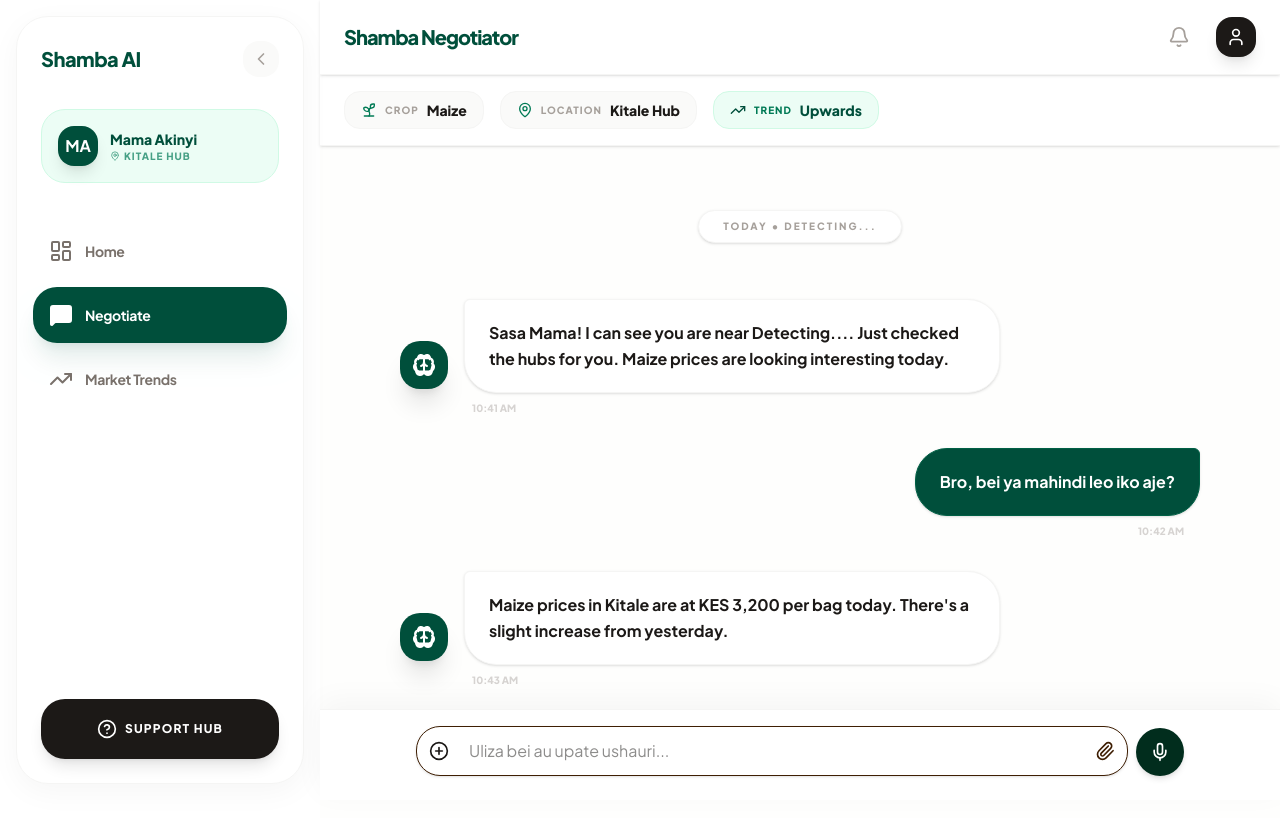
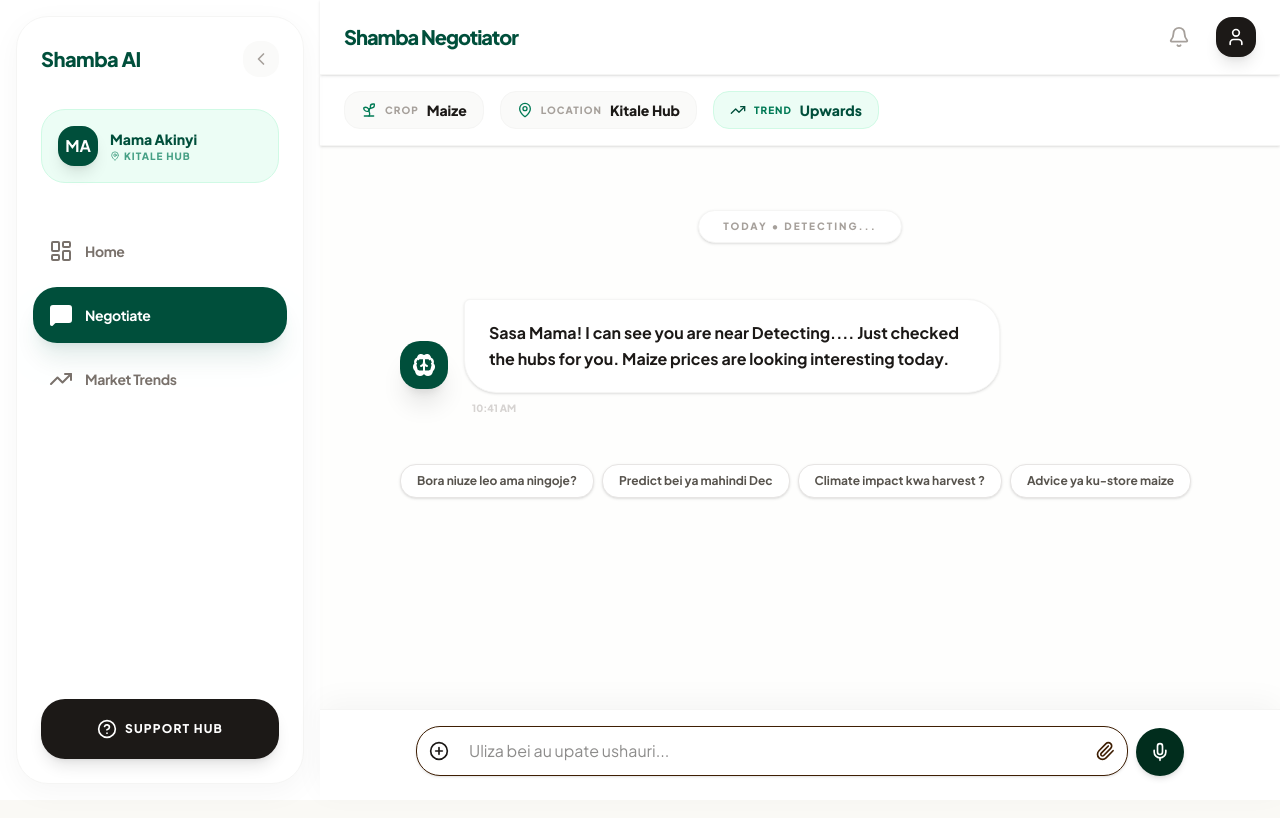
Before and after one commit to Fahad565/shamba_negotiator_ai, a Next.js app in the folder shamba-app/: page /chat in a window 1280 px wide. Shown: the top 818 px of the page. Built offline with nearby package versions, Linux system fonts and the light colour scheme; no server answers.

Commit message:
feat: added chat memory, suggestion chips, and premium README

```diff
--- a/shamba-app/app/chat/page.tsx
+++ b/shamba-app/app/chat/page.tsx
@@ -18,26 +18,43 @@ interface Message {
 export default function ChatPage() {
   const { city, latitude, longitude } = useLocation()
   const [messages, setMessages] = useState<Message[]>([
-    { role: "ai", content: `Sasa Mama! I can see you are near ${city}. Just checked the hubs for you. Maize prices are looking interesting today.`, time: "10:41 AM" },
-    { role: "user", content: "Bro, bei ya mahindi leo iko aje?", time: "10:42 AM" },
-    { role: "ai", content: "Maize prices in Kitale are at KES 3,200 per bag today. There's a slight increase from yesterday.", time: "10:43 AM" },
+    { role: "ai", content: `Sasa Mama! I can see you are near ${city || "Detecting..."}. Just checked the hubs for you. Maize prices are looking interesting today.`, time: "10:41 AM" },
   ])
   const [input, setInput] = useState("")
   const [loading, setLoading] = useState(false)
   const scrollRef = useRef<HTMLDivElement>(null)
 
+  const suggestions = [
+    "Bora niuze leo ama ningoje?",
+    "Predict bei ya mahindi Dec",
+    "Climate impact kwa harvest ?",
+    "Advice ya ku-store maize"
+  ]
+
   useEffect(() => {
-    if (scrollRef.current) {
-      scrollRef.current.scrollTop = scrollRef.current.scrollHeight
+    const saved = localStorage.getItem("shamba_chat_history")
+    if (saved) {
+      try {
+        setMessages(JSON.parse(saved))
+      } catch (e) {
+        console.error("Failed to parse history", e)
+      }
     }
+  }, [])
+
+  useEffect(() => {
+    localStorage.setItem("shamba_chat_history", JSON.stringify(messages))
   }, [messages])
 
-  const handleSend = async () => {
-    if (!input.trim() || loading) return
+  const handleSend = async (customInput?: string) => {
+    const textToSend = customInput || input
+    if (!textToSend.trim() || loading) return
+
     const now = new Date().toLocaleTimeString([], { hour: '2-digit', minute: '2-digit' })
-    const userMsg: Message = { role: "user", content: input, time: now }
+    const userMsg: Message = { role: "user", content: textToSend, time: now }
+
     setMessages(prev => [...prev, userMsg])
-    setInput("")
+    if (!customInput) setInput("")
     setLoading(true)
 
     try {
@@ -47,7 +64,7 @@ export default function ChatPage() {
         context = `Farmer is in ${city}. Weather info: ${weather.forecast}. Market insight: ${getWeatherInsight(weather)}`
       }
 
-      const response = await chatWithNegotiator([...messages, userMsg], input, context)
+      const response = await chatWithNegotiator([...messages, userMsg], textToSend, context)
 
       setMessages(prev => [...prev, {
         role: "ai",
@@ -120,6 +137,21 @@ export default function ChatPage() {
               </span>
             </div>
           ))}
+
+          {/* Suggestion Chips */}
+          {!loading && messages.length < 10 && (
+            <div className="flex flex-wrap gap-2 mt-4 animate-in fade-in slide-in-from-bottom-2 duration-700">
+              {suggestions.map((s, i) => (
+                <button
+                  key={i}
+                  onClick={() => handleSend(s)}
+                  className="px-4 py-2 bg-white border border-stone-200 rounded-xl text-xs font-bold text-stone-600 hover:border-emerald-600 hover:text-emerald-700 transition-all shadow-sm active:scale-95"
+                >
+                  {s}
+                </button>
+              ))}
+            </div>
+          )}
         </main>
 
         {/* Input Area */}
```
Also changed, not shown: 1 other file (tests, documents, lock files or other folders).
